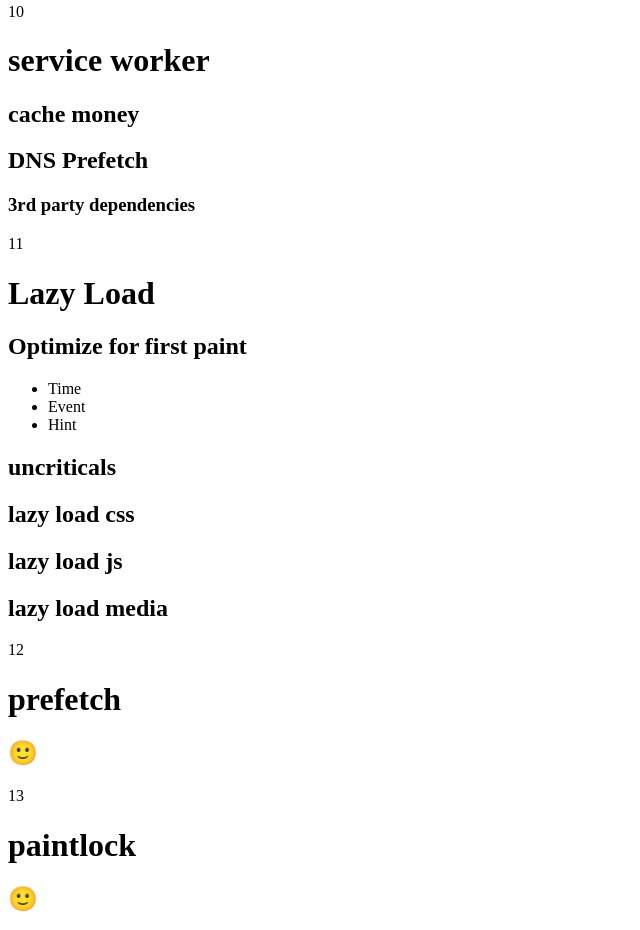
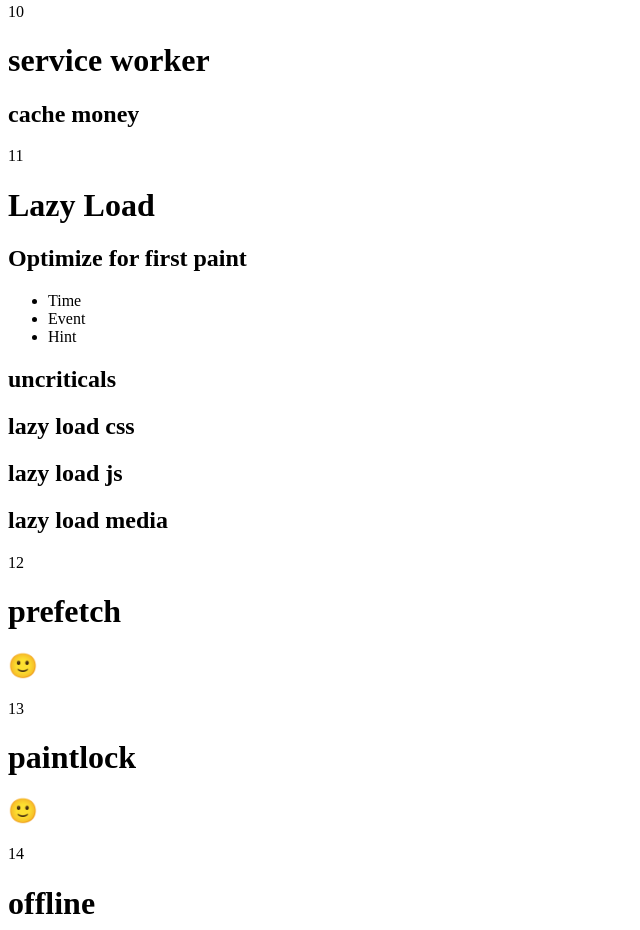
Before and after one commit to argyleink/jscamp, a website with bundled scripts: page app/index.html in a window 1280 px wide. Shown: the part 9530-10460 px from the top of the page, without its empty margins (0-640 px from the left). Built offline with nearby package versions, Linux system fonts and the light colour scheme; a small style sheet from the web is missing.

Commit message:
prep next slide

```diff
--- a/app/index.html
+++ b/app/index.html
@@ -528,11 +528,10 @@
           </div>
         </slyd>
 
-        <slyd id="preload-dns-prefetch">
+        <slyd id="service-worker-">
           <div v-list>
-            <h2 class="text_color-1">DNS Prefetch</h2>
-            <h3>3rd party dependencies</h3>
-            <!-- todo: snippet -->
+            <h2 class="text_color-1"></h2>
+            <h3></h3>
           </div>
         </slyd>
 
```
